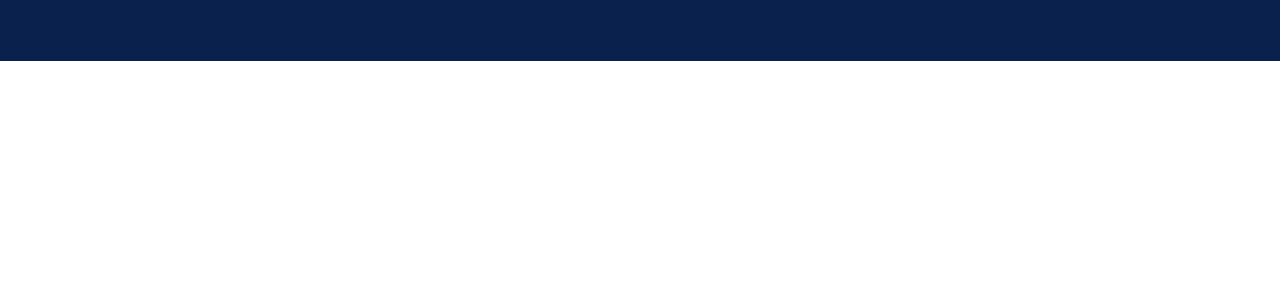
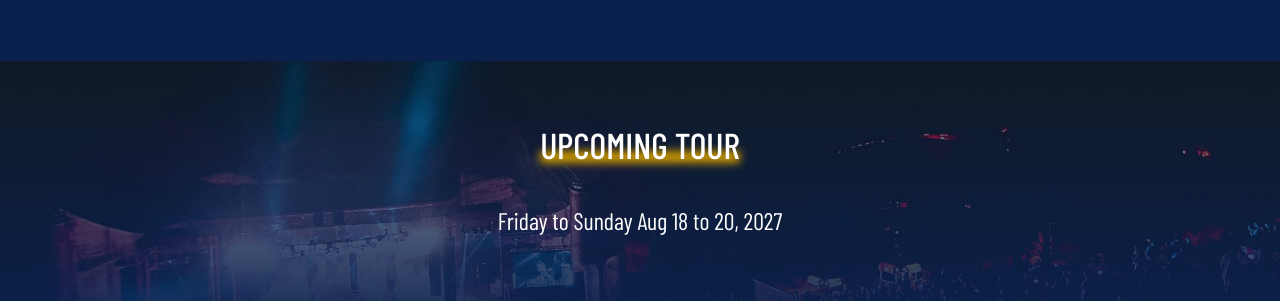
Before and after one commit to BlanchardIlela/webSitePhotographie, a website: page index.html in a window 1280 px wide. Shown: the part 3863-4164 px from the top of the page. Before the commit the page ends 3924 px from the top, so only its background shows below. Drawn offline with nearby package versions, Linux system fonts and the light colour scheme; a web font is replaced by a local one.

Commit message:
Stylisation Countdown

```diff
--- a/index.html
+++ b/index.html
@@ -520,6 +520,28 @@
           </div>
         </div>
       </section>
+      <!-- --------------------- Countdown -->
+      <section class="p-4 sm:p-8 md:p-12 lg:p-16 bg-blue flex flex-col gap-y-10"
+        style="
+              background: linear-gradient(
+                to top,
+                    rgba(10 33 78 / 0.9),
+                    rgba(10 33 78 / 0.4) 90%
+              ),
+                url('images/countdown.jpg');
+                background-position: center;
+                background-size: cover;
+                "
+        >
+        <h2 class="self-center text-center text-2xl uppercase font-black sm:text-4xl sm:font-medium
+           relative after after:h-3 after:w-full after:bg-golden after:bottom-0.5
+           after:left-0 after:-z-[1] z-[1] after:blur-sm"
+           >
+              Upcoming Tour
+          </h2>
+
+        <p class="text-center text-lg lg:text-2xl">Friday to Sunday Aug 18 to 20, 2027</p>
+      </section>
 
     </main>
 
```
